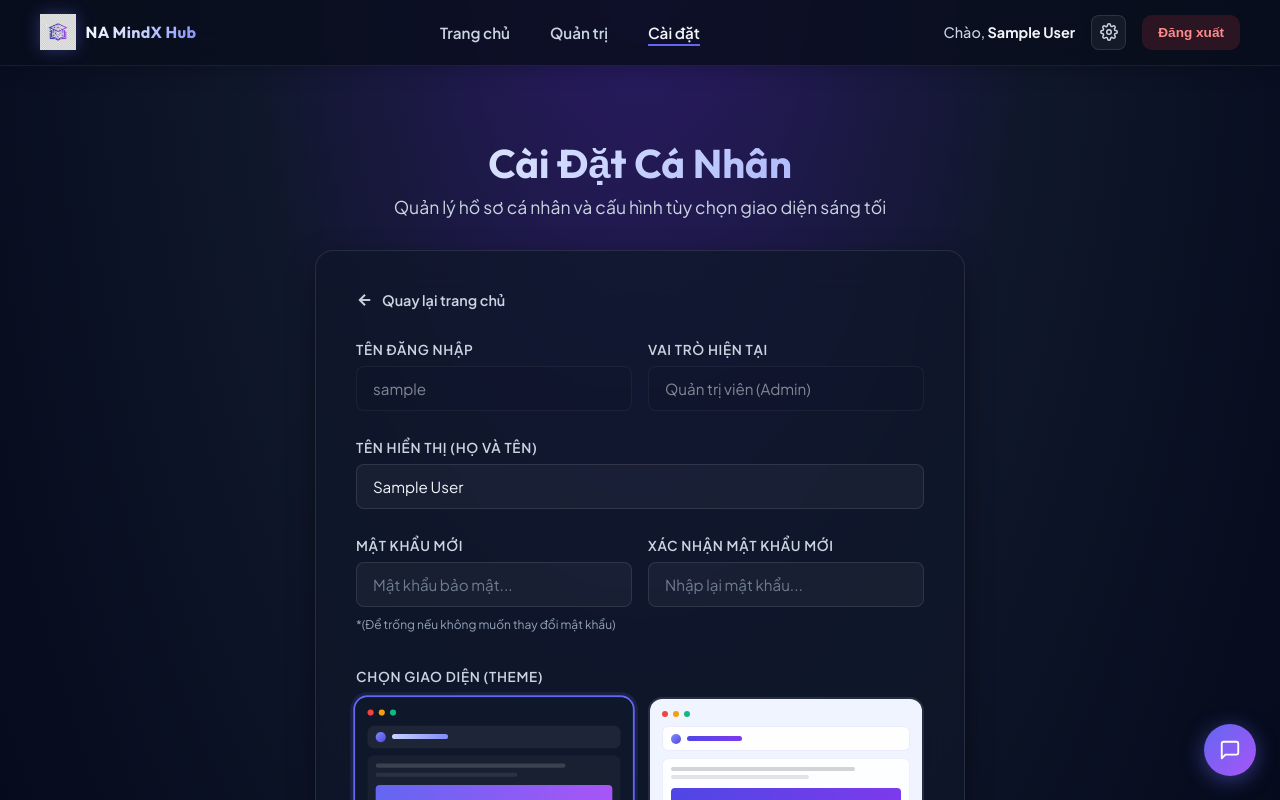
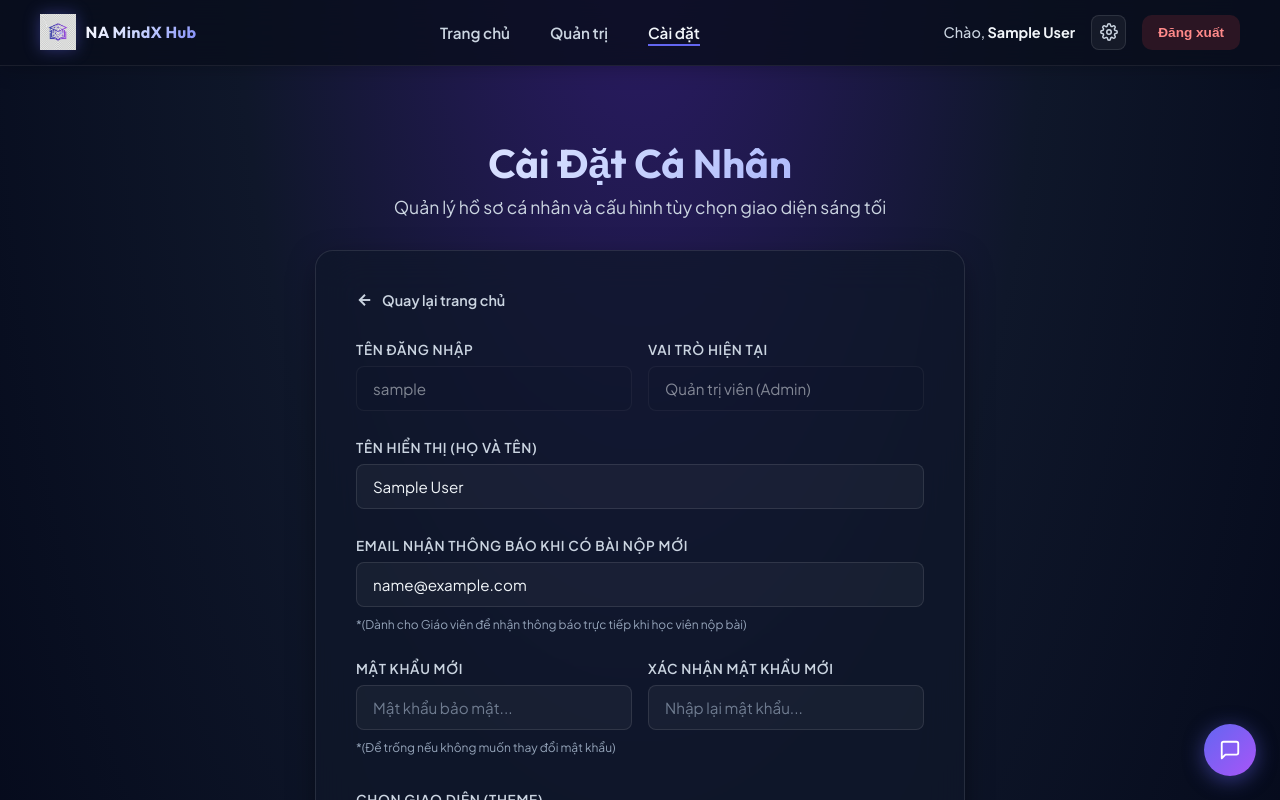
Before and after one commit to huynhnhatanh-mindx/na-mindx-hub, a React (Vite) app in the folder frontend/: page /settings in a window 1280 px wide. Shown: the top 800 px of the page. Built offline with nearby package versions, Linux system fonts and the light colour scheme; sample sign-in values are in the browser's storage.

Commit message:
Add Feedback and Sent Email When Student Submitted

```diff
--- a/frontend/src/pages/AdminDashboard.tsx
+++ b/frontend/src/pages/AdminDashboard.tsx
@@ -6,6 +6,7 @@ interface UserData {
   username: string;
   role: string;
   displayName: string;
+  email?: string;
   createdAt: string;
 }
 
@@ -63,6 +64,7 @@ export default function AdminDashboard() {
   const [userPassword, setUserPassword] = useState('');
   const [userRole, setUserRole] = useState('admin');
   const [userDisplayName, setUserDisplayName] = useState('');
+  const [userEmail, setUserEmail] = useState('');
 
   // Teacher form states
   const [teacherNameInput, setTeacherNameInput] = useState('');
@@ -178,6 +180,7 @@ export default function AdminDashboard() {
     setUserPassword('');
     setUserRole('admin');
     setUserDisplayName('');
+    setUserEmail('');
     setTeacherNameInput('');
     setNewTeacherUsername('');
     setNewTeacherPassword('');
@@ -203,6 +206,7 @@ export default function AdminDashboard() {
       setUserPassword(''); // Leave blank to not change password
       setUserRole(item.role);
       setUserDisplayName(item.displayName);
+      setUserEmail(item.email || '');
     } else if (activeTab === 'teachers') {
       setTeacherNameInput(item.name);
       setNewTeacherUsername('');
@@ -282,7 +286,8 @@ export default function AdminDashboard() {
         username: userUsername,
         password: userPassword,
         role: userRole,
-        displayName: userDisplayName
+        displayName: userDisplayName,
+        email: userEmail
       };
     } else if (activeTab === 'teachers') {
       url = `${API_BASE_URL}/api/admin/teachers${editingId ? `/${editingId}` : ''}`;
@@ -330,7 +335,8 @@ export default function AdminDashboard() {
               const updatedUser = {
                 ...currentUser,
                 displayName: userDisplayName,
-                role: userRole
+                role: userRole,
+                email: userEmail
               };
               localStorage.setItem('user', JSON.stringify(updatedUser));
               // Dispatch event to update Header component greeting immediately
@@ -494,6 +500,7 @@ export default function AdminDashboard() {
                     <tr style={{ borderBottom: '1px solid var(--card-border)', color: 'var(--text-primary)', fontSize: '0.9rem', fontWeight: '700' }}>
                       <th style={{ padding: '1rem' }}>Tên đăng nhập</th>
                       <th style={{ padding: '1rem' }}>Tên hiển thị</th>
+                      <th style={{ padding: '1rem' }}>Email</th>
                       <th style={{ padding: '1rem' }}>Quyền hạn</th>
                       <th style={{ padding: '1rem' }}>Ngày tạo</th>
                       <th style={{ padding: '1rem', textAlign: 'center' }}>Thao tác</th>
@@ -504,6 +511,7 @@ export default function AdminDashboard() {
                       <tr key={item._id} style={{ borderBottom: '1px solid rgba(255,255,255,0.03)', fontSize: '0.875rem' }}>
                         <td data-label="Tên đăng nhập" style={{ padding: '1rem', color: 'var(--text-primary)', fontWeight: '600' }}>{item.username}</td>
                         <td data-label="Tên hiển thị" style={{ padding: '1rem' }}>{item.displayName}</td>
+                        <td data-label="Email" style={{ padding: '1rem' }}>{item.email || '-'}</td>
                         <td data-label="Quyền hạn" style={{ padding: '1rem' }}>
                           <span style={{
                             background: item.role === 'admin' ? 'rgba(168, 85, 247, 0.15)' : 'rgba(99, 102, 241, 0.15)',
@@ -714,6 +722,17 @@ export default function AdminDashboard() {
                       <option value="teacher">Giáo viên</option>
                     </select>
                   </div>
+                  <div style={{ display: 'flex', flexDirection: 'column', gap: '0.5rem' }}>
+                    <label className="form-label">Email</label>
+                    <input
+                      type="email"
+                      value={userEmail}
+                      onChange={(e) => setUserEmail(e.target.value)}
+                      placeholder="Ví dụ: giaovien@gmail.com"
+                      className="form-input-field"
+                      autoComplete="off"
+                    />
+                  </div>
                 </>
               )}
 
--- a/frontend/src/pages/Settings.tsx
+++ b/frontend/src/pages/Settings.tsx
@@ -7,6 +7,7 @@ export default function Settings() {
 
   // Profile settings state
   const [displayName, setDisplayName] = useState('');
+  const [email, setEmail] = useState('');
   const [password, setPassword] = useState('');
   const [confirmPassword, setConfirmPassword] = useState('');
 
@@ -30,6 +31,7 @@ export default function Settings() {
       const user = JSON.parse(userStr);
       setCurrentUser(user);
       setDisplayName(user.displayName || '');
+      setEmail(user.email || '');
     } catch (e) {
       navigate('/login');
     }
@@ -82,7 +84,8 @@ export default function Settings() {
         },
         body: JSON.stringify({
           displayName: displayName.trim(),
-          password: password ? password : undefined
+          password: password ? password : undefined,
+          email: email.trim()
         })
       });
 
@@ -96,7 +99,8 @@ export default function Settings() {
       // Update locally stored user data
       const updatedUser = {
         ...currentUser,
-        displayName: resData.user.displayName
+        displayName: resData.user.displayName,
+        email: resData.user.email
       };
       localStorage.setItem('user', JSON.stringify(updatedUser));
       setCurrentUser(updatedUser);
@@ -188,6 +192,21 @@ export default function Settings() {
                 required
                 className="form-input-field"
               />
+            </div>
+
+            {/* Email Input */}
+            <div style={{ display: 'flex', flexDirection: 'column', gap: '0.5rem' }}>
+              <label className="form-label">Email nhận thông báo khi có bài nộp mới</label>
+              <input
+                type="email"
+                value={email}
+                onChange={(e) => setEmail(e.target.value)}
+                placeholder="Ví dụ: giaovien@gmail.com"
+                className="form-input-field"
+              />
+              <span style={{ fontSize: '0.75rem', color: 'var(--text-muted)', marginTop: '2px' }}>
+                *(Dành cho Giáo viên để nhận thông báo trực tiếp khi học viên nộp bài)
+              </span>
             </div>
 
             {/* Password Fields */}
```
